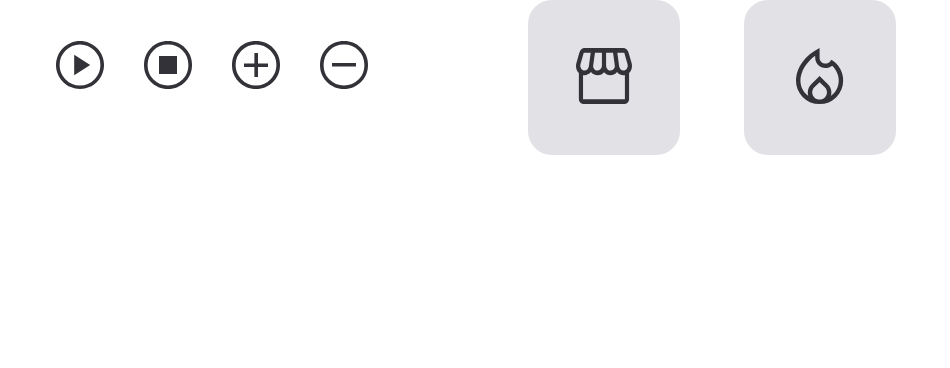
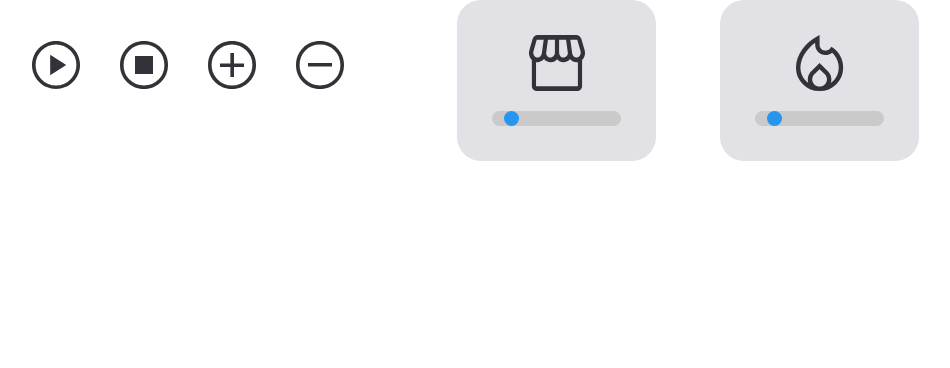
Before and after one commit to adriancampana1/focus-timer-2, a plain HTML site: page index.html in a window 1280 px wide. Shown: the part 432-800 px from the top of the page, without its empty margins (150-1100 px from the left). Drawn offline with Linux system fonts and the light colour scheme.

Commit message:
barra de som dos botoes

```diff
--- a/index.html
+++ b/index.html
@@ -66,6 +66,16 @@
                             fill="#323238"
                         />
                     </svg>
+                    <input
+                        type="range"
+                        id="weight"
+                        min="0"
+                        value="0.1"
+                        max="1"
+                        step="0.1"
+                        class="volume"
+                        onchange="document.getElementById('florest').volume=this.value"
+                    />
                 </button>
                 <button id="rain">
                     <svg
@@ -80,6 +90,16 @@
                             fill="#323238"
                         />
                     </svg>
+                    <input
+                        type="range"
+                        id="weight"
+                        min="0"
+                        value="0.1"
+                        max="1"
+                        step="0.1"
+                        class="volume"
+                        onchange="document.getElementById('rain').volume=this.value"
+                    />
                 </button>
                 <button id="coffe">
                     <svg
@@ -94,6 +114,16 @@
                             fill="#323238"
                         />
                     </svg>
+                    <input
+                        type="range"
+                        id="weight"
+                        min="0"
+                        value="0.1"
+                        max="1"
+                        step="0.1"
+                        class="volume"
+                        onchange="document.getElementById('coffe').volume=this.value"
+                    />
                 </button>
                 <button class="fire">
                     <svg
@@ -108,6 +138,16 @@
                             fill="#323238"
                         />
                     </svg>
+                    <input
+                        type="range"
+                        id="weight"
+                        min="0"
+                        value="0.1"
+                        max="1"
+                        step="0.1"
+                        class="volume"
+                        onchange="document.getElementById('demo').volume=this.value"
+                    />
                 </button>
             </div>
         </main>
--- a/style.css
+++ b/style.css
@@ -76,7 +76,7 @@ span {
 
 #sound-controls button {
     margin: 3.2rem;
-    padding: 4.8rem;
+    padding: 3.5rem;
 
     background: #e1e1e6;
 
@@ -86,6 +86,12 @@ span {
     cursor: pointer;
 
     transition: 0.3s;
+
+    display: flex;
+    flex-direction: column;
+    align-items: center;
+    justify-content: center;
+    gap: 2rem;
 }
 
 #sound-controls button:focus {
@@ -97,7 +103,37 @@ span {
     fill: white;
 }
 
-@media (max-width: 820px) {
+#sound-controls .volume {
+    -webkit-appearance: none;
+    background: #cacaca;
+    outline: none;
+    width: 100%;
+    border-radius: 20px;
+}
+
+.volume::-webkit-slider-thumb {
+    -webkit-appearance: none;
+    appearance: none;
+    width: 15px;
+    height: 15px;
+    border-radius: 50%;
+
+    background: #2796ee;
+    cursor: pointer;
+}
+
+.volume::-moz-range-thumb {
+    width: 25px;
+    height: 25px;
+    border-radius: 50%;
+
+    background: #2796ee;
+    cursor: pointer;
+}
+
+/* responsividade */
+
+@media (max-width: 900px) {
     span {
         font-size: 10rem;
     }
@@ -128,6 +164,6 @@ span {
 
     #sound-controls button {
         margin: 1rem;
-        padding: 3.5rem;
+        padding: 1.5rem;
     }
 }
```
